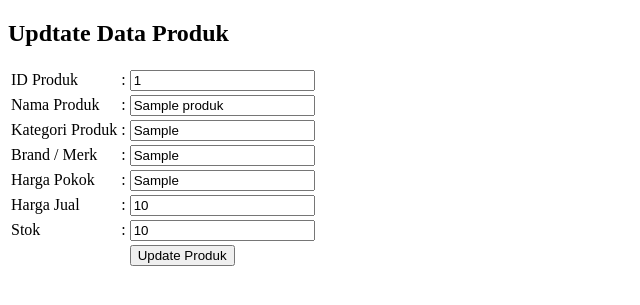
After one commit to ridwan0806/hasnacell, a PHP site: page /editProduk.php?id=1 in a window 1280 px wide. The commit adds this page. Shown: the top 305 px of the page, without its empty margins (0-640 px from the left). Run offline with PHP 8.4, Linux system fonts and the light colour scheme; tables that the repository leaves empty or names only in its code hold one stand-in row (values such as "Sample post").

Commit message:
finishing CRUD

```diff
--- /dev/null
+++ b/editProduk.php
@@ -0,0 +1,86 @@
+<?php
+require 'function.php';
+$idProduk = $_GET["id"];
+
+$produk = lihat_produk("SELECT * FROM produk WHERE id_produk='$idProduk' ")[0];         // [0] adalah mksd dari $rows[];
+// var_dump($produk[0]["nama_produk"]);
+
+if (isset($_POST["submit"]) ) {
+
+    if(editProduk($_POST) > 0 ) {
+        echo "
+                <script>
+                alert('data berhasil diupdate');
+                document.location.href = 'viewproduk.php';
+                </script>
+        ";
+    } else {
+        echo "<script>
+        alert('data gagal diupdate');
+        document.location.href = 'viewproduk.php';
+        </script>
+        ";
+    }
+}
+
+?>
+<!DOCTYPE html>
+<html lang="en">
+<head>
+    <meta charset="UTF-8">
+    <meta http-equiv="X-UA-Compatible" content="IE=edge">
+    <meta name="viewport" content="width=device-width, initial-scale=1.0">
+    <title>Update Data Produk</title>
+</head>
+<body>
+    <h2>Updtate Data Produk</h2>
+
+    <form action="" method="post">
+        <table>
+            <tr>
+                <td>ID Produk</td>
+                <td>:</td>
+                <td><input type="text" name="id_produk" autocomplete="off" required readonly value="<?php echo $produk["id_produk"]; ?>"></td>
+            </tr>
+            <tr>
+                <td>Nama Produk</td>
+                <td>:</td>
+                <td><input type="text" name="nama_produk" autocomplete="off" required value="<?php echo $produk["nama_produk"]; ?>"></td>
+            </tr>
+            <tr>
+                <td>Kategori Produk</td>
+                <td>:</td>
+                <td><input type="text" name="kategori" autocomplete="off" required value="<?php echo $produk["kategori"]; ?>"></td>
+            </tr>
+            <tr>
+                <td>Brand / Merk</td>
+                <td>:</td>
+                <td><input type="text" name="brand" autocomplete="off" required value="<?php echo $produk["brand"]; ?>"></td>
+            </tr>
+            <tr>
+                <td>Harga Pokok</td>
+                <td>:</td>
+                <td><input type="text" name="hpp" autocomplete="off" required value="<?php echo $produk["hpp"]; ?>"></td>
+            </tr>
+            <tr>
+                <td>Harga Jual</td>
+                <td>:</td>
+                <td><input type="text" name="harga_jual" autocomplete="off" required value="<?php echo $produk["harga_jual"]; ?>"></td>
+            </tr>
+            <tr>
+                <td>Stok</td>
+                <td>:</td>
+                <td><input type="text" name="stok" autocomplete="off" required value="<?php echo $produk["stok"]; ?>"></td>
+            </tr>
+            <tr>
+                <td></td>
+                <td></td>
+                <td><button type="submit" name="submit">Update Produk</button></td>
+            </tr>
+
+        </table>
+
+    </form>
+
+</body>
+</html>
--- a/function.php
+++ b/function.php
@@ -1,69 +1,74 @@
 <?php
-	class Abdancell {
-		var $host	= "localhost";
-		var $user 	= "root";
-		var $pass	= "";
-		var $db		= "hasna_cell_3";
-		var $conn	= "";
+$conn = mysqli_connect("localhost","root","","counter");
 
-		public function __construct(){
-			$this->conn = mysqli_connect($this->host,$this->user,$this->pass,$this->db);
-			if(mysqli_connect_errno()){
-				echo "koneksi gagal" . mysqli_connect_errno;
-			}
-		}
+function lihat_produk($query){
+	global $conn;
+	$result = mysqli_query($conn,$query);
+	$rows = [];
+	while( $row = mysqli_fetch_assoc($result) ) {
+		$rows[] = $row;
+	}
+	return $rows;
 
-		public function lihat_produk()
-		{
-			$sql = mysqli_query($this->conn,"select * from produk");
-			while($row = mysqli_fetch_array($sql))
-			{
-				$result[] = $row;
-			}
-			return $result;
-		}
+}
 
-		public function tambah_produk($kode_produk,$nama_produk,$kategori,$brand,$hpp,$harga_jual,$stok)
-		{
-			mysqli_query($this->conn,"insert into produk values('$kode_produk','$nama_produk','$kategori','$brand','$hpp','$harga_jual','$stok')");
-		}
 
-		public function get_kode_produk($kode_produk)
-		{
-			$sql = mysqli_query($this->conn,"select * from produk where kode_produk='$kode_produk'");
-			return $sql->fetch_array();
-		}
 
-		public function edit_produk($nama_produk,$kategori,$brand,$hpp,$harga_jual,$stok,$kode_produk)
-		{
-			mysqli_query($this->conn,"update produk set nama_produk='$nama_produk',kategori='$kategori',
-			brand='$brand',hpp='$hpp',harga_jual='$harga_jual',stok='$stok' where kode_produk='$kode_produk'
-			");
-		}
+function tambahProduk($data) {
+	global $conn;
 
-		public function hapus_produk($kode_produk)
-		{
-			mysqli_query($this->conn,"delete from produk where kode_produk='$kode_produk'");
-		}
+	$idProduk = htmlspecialchars($data["id_produk"]);
+    $namaProduk = htmlspecialchars($data["nama_produk"]);
+    $kategori = htmlspecialchars($data["kategori"]);
+    $brand = htmlspecialchars($data["brand"]);
+    $hpp = htmlspecialchars($data["hpp"]);
+    $hargaJual = htmlspecialchars($data["harga_jual"]);
+    $stok = htmlspecialchars($data["stok"]);
 
-		// bagian transaksi..
-		public function summary_trx()
-		{
-			$sql = mysqli_query($this->conn,"SELECT a.tanggal,
-			SUM(a.`qty`) AS jml_produk_terjual,
-			SUM(a.qty*b.harga_jual) AS setoran,
-			SUM(a.`qty`*b.hpp) AS modal,
-			SUM((a.`qty`*b.`harga_jual`)-a.`qty`*b.`hpp`) AS laba
-			FROM transaksi a JOIN produk b
-			ON a.`kode_produk`=b.`kode_produk`
-			GROUP BY a.`tanggal`
-			ORDER BY a.tanggal DESC
-			");
-			while($row = mysqli_fetch_array($sql))
-			{
-				$result[] = $row;
-			}
-			return $result;
-		}
-	}
+	$query = "INSERT INTO produk VALUES('$idProduk','$namaProduk','$kategori','$brand','$hpp','$hargaJual','$stok')";
+    mysqli_query($conn,$query);
+
+	return mysqli_affected_rows($conn);
+}
+
+
+
+function hapusProduk($idProduk) {
+	global $conn;
+
+	mysqli_query($conn,"DELETE FROM produk WHERE id_produk='$idProduk' ");
+
+	return mysqli_affected_rows($conn);
+}
+
+function editProduk($data){
+
+	global $conn;
+
+	$idProduk = $data["id_produk"];
+    $namaProduk = htmlspecialchars($data["nama_produk"]);
+    $kategori = htmlspecialchars($data["kategori"]);
+    $brand = htmlspecialchars($data["brand"]);
+    $hpp = htmlspecialchars($data["hpp"]);
+    $hargaJual = htmlspecialchars($data["harga_jual"]);
+    $stok = htmlspecialchars($data["stok"]);
+
+	$query = "UPDATE produk SET nama_produk='$namaProduk',
+								kategori='$kategori',
+								brand='$brand',
+								hpp='$hpp',
+								harga_jual='$hargaJual',
+								stok='$stok'
+								WHERE id_produk='$idProduk'
+								";
+    mysqli_query($conn,$query);
+
+	return mysqli_affected_rows($conn);
+}
+
+
+
+
+
+
 ?>
```
Also changed, not shown: addProduk.php (added, +84 -0 lines), hapusProduk.php (added, +21 -0 lines), viewproduk.php (+26 -25 lines).
